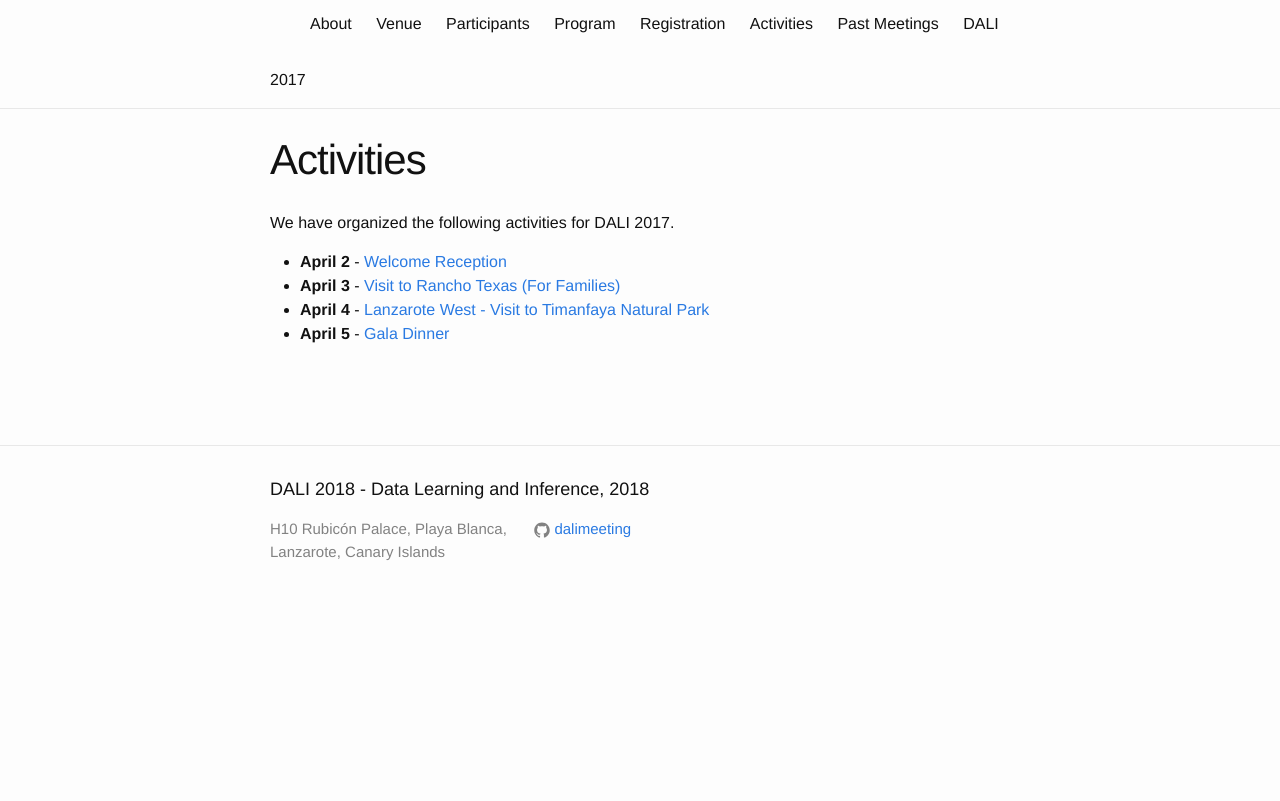
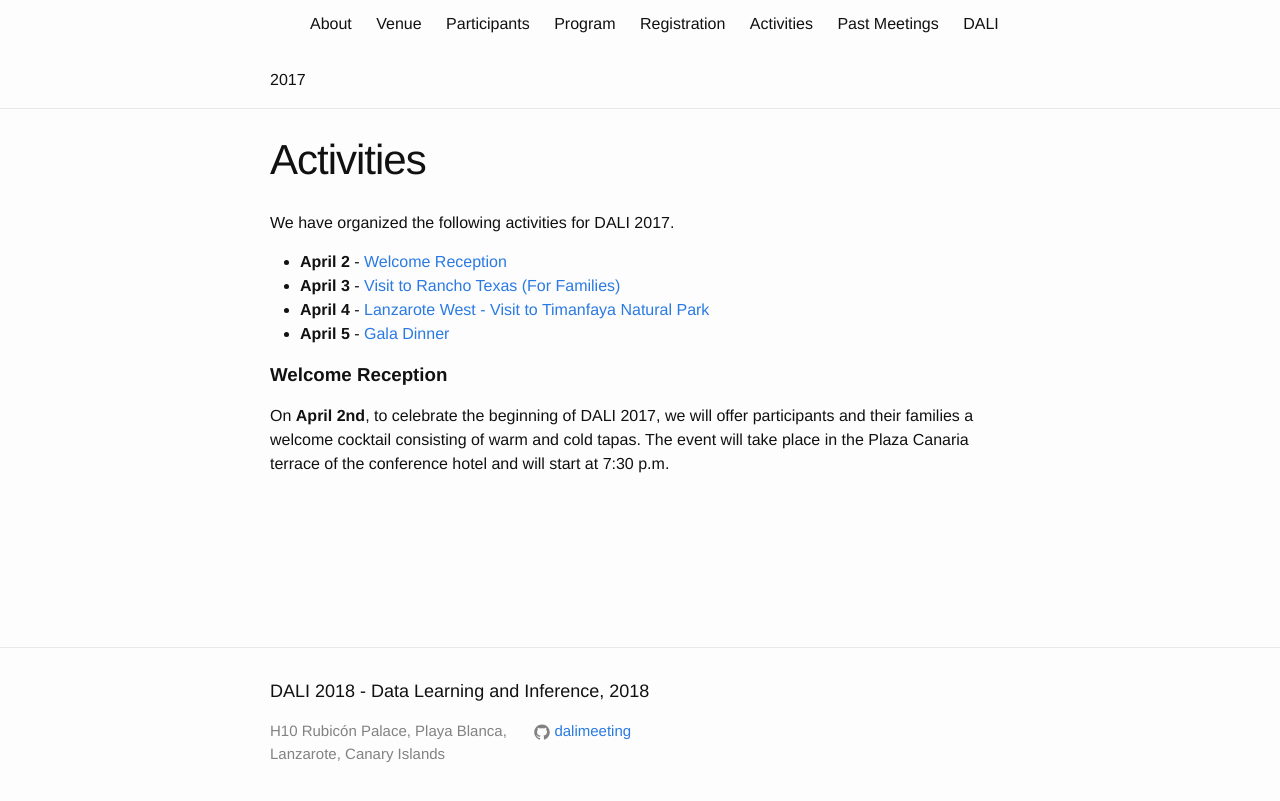
Before and after one commit to dalimeeting/dalimeeting.github.io, a Jekyll site: the page built from events.html, in a window 1280 px wide, cut to the strip 355-1180 px from the top of the page. Shown: the top 801 px of the strip. Built offline with Jekyll 4.4.1, drawn with Linux system fonts in a browser that asks for light colours; before the commit the page ends 978 px from its top, so only the background shows below that.

Commit message:
Update events.html

```diff
--- a/_layouts/events.html
+++ b/_layouts/events.html
@@ -25,5 +25,14 @@ layout: page
 
     </ul>
 
+    <h1 id='welcome'><b>Welcome Reception</b></h1>
+
+    <p>
+        On <b>April 2nd</b>, to celebrate the beginning of DALI 2017, we will offer participants and their families a welcome cocktail consisting of warm and cold tapas. The event will take place in the Plaza Canaria terrace of the conference hotel and will start at 7:30 p.m.
+    </p>
+    <br>
+    <br>
+    <br>
+
     <br>
 </article>
```
